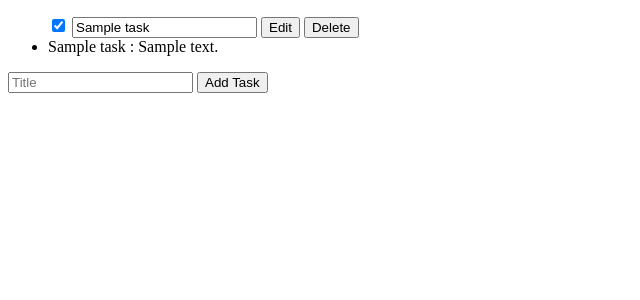
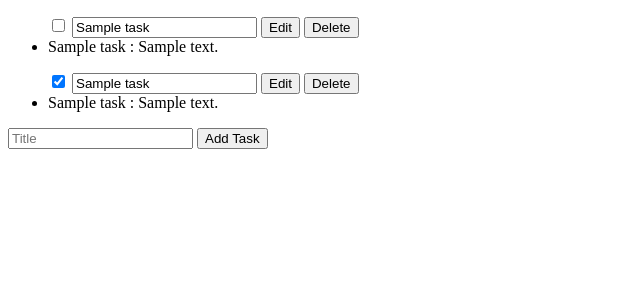
Before and after one commit to MistakeTZ/TODO, a Django app: template templates/main/index.html in a window 1280 px wide. Shown: the top 300 px of the page, without its empty margins (0-640 px from the left). Run offline with Django 5.2, Linux system fonts and the light colour scheme; tables that the repository leaves empty hold one stand-in row (values such as "Sample post"); the template is opened without the code that fills it: values that come from a table or form of the project are taken from there, most other values are stand-ins (such as "Sample title", 1, 10 or a date in 2020).

Commit message:
complete tasks

```diff
--- a/main/models.py
+++ b/main/models.py
@@ -7,6 +7,7 @@ class Task(models.Model):
     description = models.TextField(null=True, blank=True)
     completed = models.BooleanField(default=False)
     created_at = models.DateTimeField(auto_now_add=True)
+    completed_at = models.DateTimeField(null=True, blank=True)
 
     def __str__(self):
         return self.title
--- a/main/views.py
+++ b/main/views.py
@@ -6,9 +6,7 @@ from .tasks import get_tasks
 
 def index(request: HttpRequest) -> HttpResponse:
     if request.user.is_authenticated:
-        context = {
-            'tasks': get_tasks(request.user)
-        }
+        context = get_tasks(request.user)
         return render(request, 'main/index.html', context)
     else:
         return redirect('login')
--- a/templates/main/index.html
+++ b/templates/main/index.html
@@ -11,7 +11,21 @@
         {% for task in tasks %}
             <form action="{% url 'edit_task' task.id %}" method="post">
                 {% csrf_token %}
-                <input type="checkbox" name="completed" value="True" {% if task.completed %} checked {% endif %} onchange="this.form.submit()">
+                <input type="checkbox" name="completed" value="True" onchange="this.form.submit()">
+                <input type="text" name="title" value="{{ task.title }}" required>
+                <button type="submit" name="edit">Edit</button>
+                <button type="submit" name="delete">Delete</button>
+            </form>
+            <li>{{ task.title }}
+                {% if task.description %}: {{ task.description }}{% endif %}
+            </li>
+        {% endfor %}
+    </ul>
+    <ul>
+        {% for task in completed %}
+            <form action="{% url 'edit_task' task.id %}" method="post">
+                {% csrf_token %}
+                <input type="checkbox" name="completed" value="True" checked onchange="this.form.submit()">
                 <input type="text" name="title" value="{{ task.title }}" required>
                 <button type="submit" name="edit">Edit</button>
                 <button type="submit" name="delete">Delete</button>
```
Also changed, not shown: main/tasks.py (+10 -1 lines), main/migrations/0003_task_completed_at.py (added).
